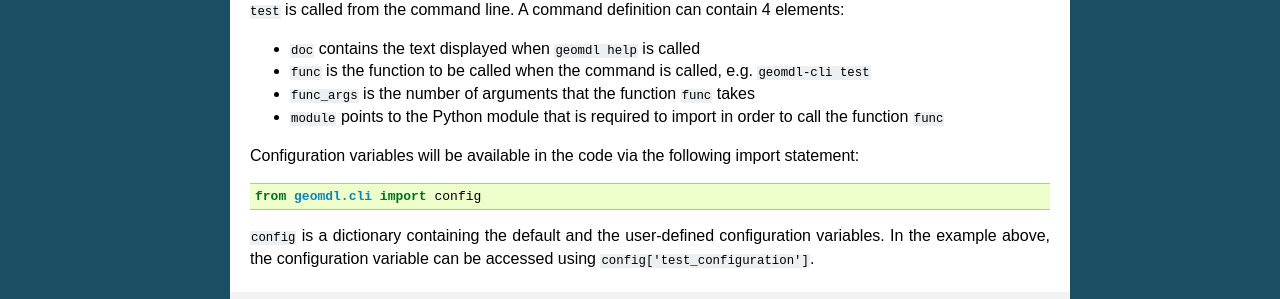
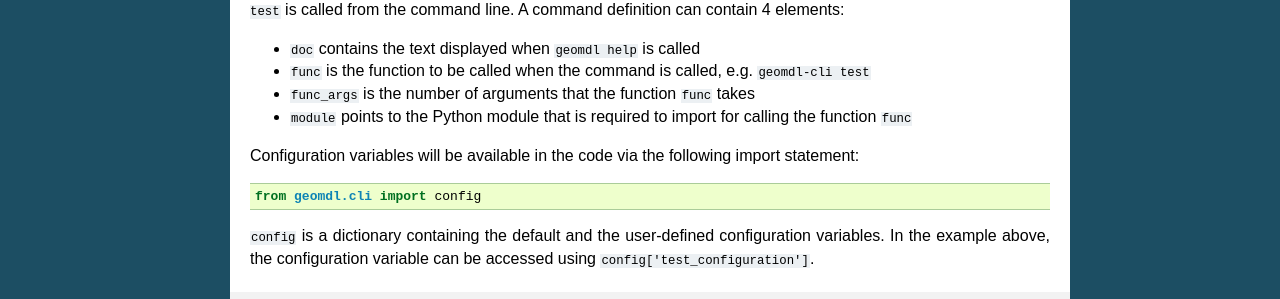
Before and after one commit to orbingol/geomdl-cli, a Sphinx documentation site: the page built from docs/config.rst, in a window 1280 px wide. Shown: the part 791-1090 px from the top of the page. Built offline with Sphinx 7.4.7, drawn with Linux system fonts in a browser that asks for light colours; formulas are drawn with MathJax 3.

Commit message:
Update grammar

```diff
--- a/docs/config.rst
+++ b/docs/config.rst
@@ -45,7 +45,7 @@ is called from the command line. A command definition can contain 4 elements:
 * ``doc`` contains the text displayed when ``geomdl help`` is called
 * ``func`` is the function to be called when the command is called, e.g. ``geomdl-cli test``
 * ``func_args`` is the number of arguments that the function ``func`` takes
-* ``module`` points to the Python module that is required to import in order to call the function ``func``
+* ``module`` points to the Python module that is required to import for calling the function ``func``
 
 Configuration variables will be available in the code via the following import statement:
 
```
